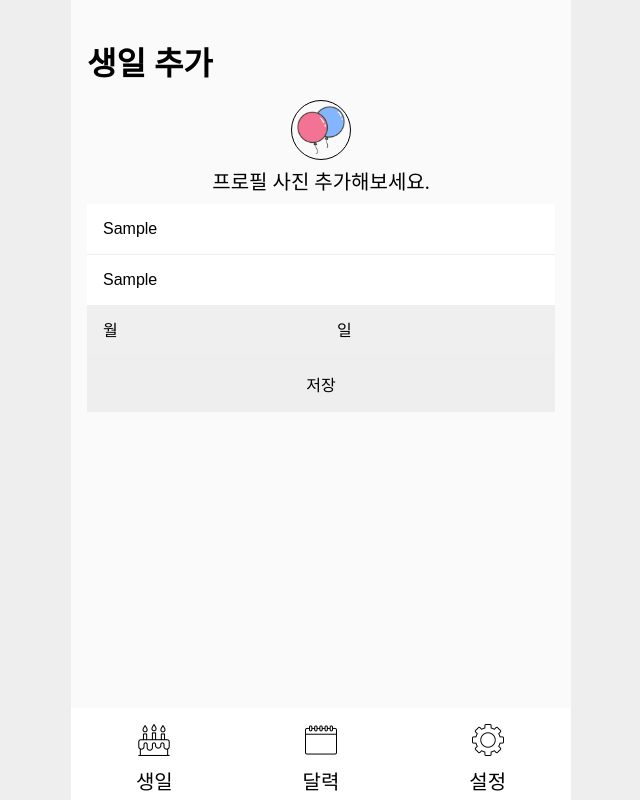
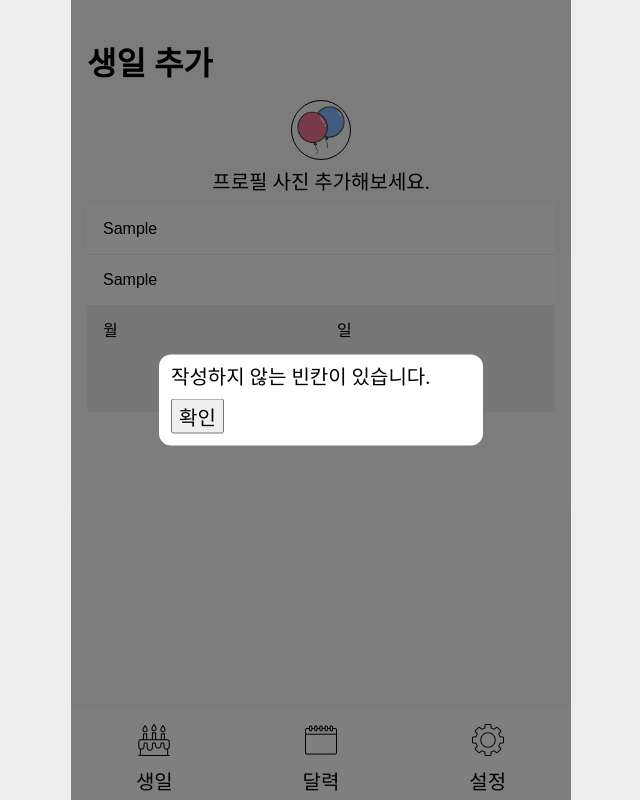
Before and after one commit to wangkodok/birthday-webapp, a React (Vite) app: page /add-birthday in a window 1280 px wide. Both pictures are taken after typing "Sample", "Sample" into the empty fields and a click on the button "저장". Shown: the whole page, without its empty margins (319-959 px from the left). Built offline with nearby package versions, Linux system fonts and the light colour scheme.

Commit message:
빈 입력창에 대한 유효성 검사 및 팝업 추가

```diff
--- a/src/index.css
+++ b/src/index.css
@@ -24,6 +24,49 @@ a:active {
   font-size: 32px;
   font-weight: 700;
   margin: 0 0 16px 0;
+}
+
+.required-desc {
+  position: fixed;
+  top: 0;
+  right: 0;
+  bottom: 0;
+  left: 0;
+  z-index: 1000;
+  max-width: 500px;
+  margin: 0 auto;
+  height: 100%;
+  background-color: rgba(0, 0, 0, 0.5);
+}
+
+.required-desc .popup {
+  position: absolute;
+  top: 50%;
+  left: 50%;
+  transform: translate(-50%, -50%);
+  width: 100%;
+}
+
+.required-desc .popup .popup-area {
+  width: 300px;
+  margin: 0 auto;
+  padding: 12px;
+  border-radius: 12px;
+  background-color: #fff;
+}
+
+.required-desc .popup p,
+.required-desc .popup button {
+  color: #000;
+}
+
+.required-desc .popup p {
+  font-size: 20px;
+  margin: 0 0 12px 0;
+}
+
+.required-desc .popup button {
+  font-size: 20px;
 }
 
 .birthday-list li {
--- a/src/pages/AddBirthdayPage.jsx
+++ b/src/pages/AddBirthdayPage.jsx
@@ -15,6 +15,7 @@ export default function AddBirthdayPage() {
     profile: "",
   });
   const [uploadedImage, setUploadedImage] = useState(null);
+  const [inputRequired, setInputRequired] = useState(false);
 
   console.log(inputValue);
 
@@ -61,13 +62,38 @@ export default function AddBirthdayPage() {
             <button
               className="save-btn"
               onClick={() => {
-                console.log(inputValue);
-                date.push(inputValue);
+                if (
+                  inputValue.name === "" ||
+                  inputValue.phone === "" ||
+                  inputValue.month === "" ||
+                  inputValue.day === ""
+                ) {
+                  setInputRequired(true);
+                  return;
+                } else {
+                  date.push(inputValue);
+                }
               }}
             >
               저장
             </button>
           </form>
+          {inputRequired === true ? (
+            <div className="required-desc">
+              <div className="popup">
+                <div className="popup-area">
+                  <p>작성하지 않는 빈칸이 있습니다.</p>
+                  <button
+                    onClick={() => {
+                      setInputRequired(false);
+                    }}
+                  >
+                    확인
+                  </button>
+                </div>
+              </div>
+            </div>
+          ) : null}
         </section>
       </main>
     </Wrapper>
```
